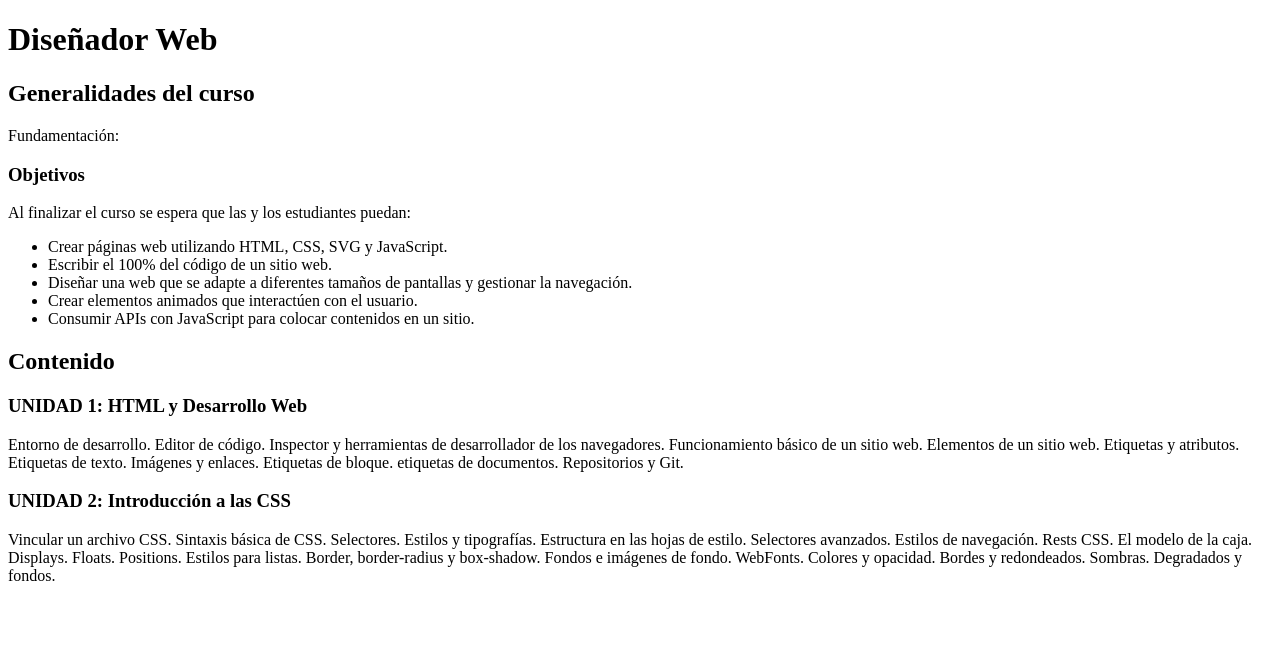
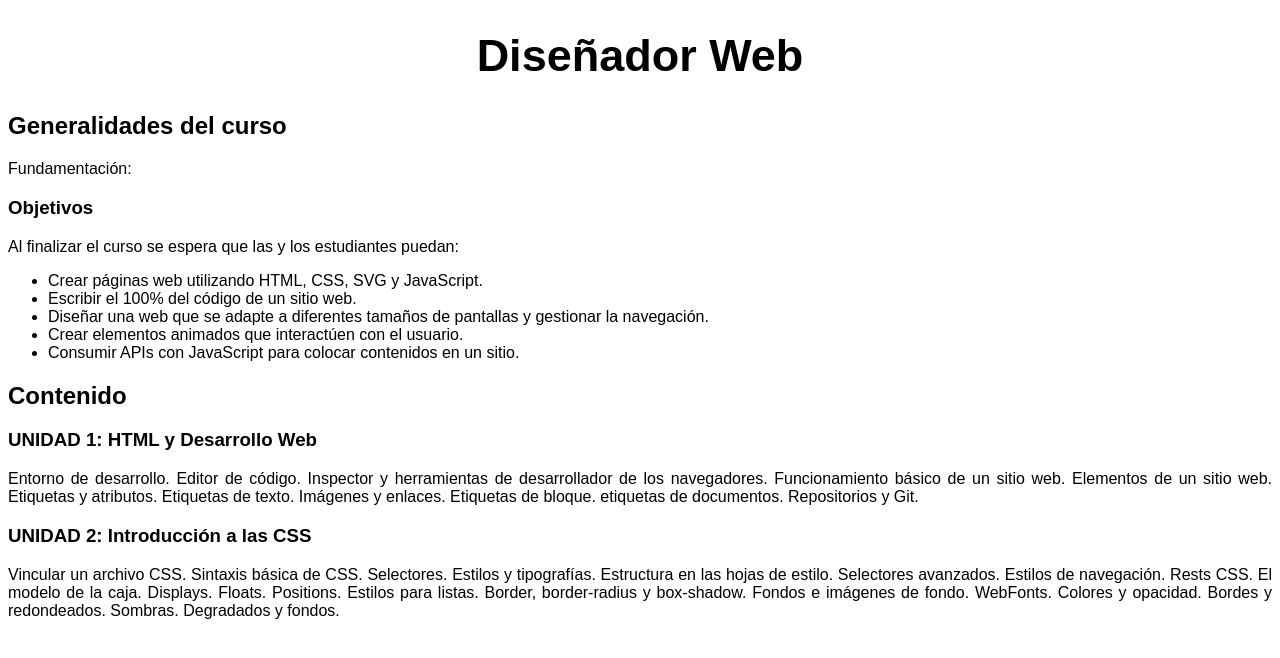
Before and after one commit to alegrediegoo/AlegreDiegoDesarrolloWeb, a plain HTML site: page index.html in a window 1280 px wide. Drawn offline with Linux system fonts and the light colour scheme.

Commit message:
primer commit

```diff
--- a/index.html
+++ b/index.html
@@ -4,13 +4,21 @@
     <meta charset="UTF-8">
     <meta http-equiv="X-UA-Compatible" content="IE=edge">
     <meta name="viewport" content="width=device-width, initial-scale=1.0">
-    <title>Document</title>
+    <title>Mi primer sitio web</title>
+    <style>
+        *{
+            font-family:Arial, sans-serif;
+        }
+        h1{
+            font-size: 45px;
+        }
+    </style>
 </head>
 <body>
 
-    <h1>Diseñador Web</h1>
-    <h2>Generalidades del curso</h2>
-    <p>Fundamentación:</p>
+    <h1 style="text-align:center">Diseñador Web</h1>
+    <h2> Generalidades del curso</h2>
+    <p> Fundamentación:</p>
     <h3>Objetivos</h3>
     <p>Al finalizar el curso se espera que las y los estudiantes puedan:</p>
     <ul>
@@ -22,12 +30,12 @@
     </ul>
     <h2>Contenido</h2>
     <h3>UNIDAD 1: HTML y Desarrollo Web</h3>
-    <p>Entorno de desarrollo. Editor de código. Inspector y herramientas de desarrollador de
+    <p style="text-align:justify">Entorno de desarrollo. Editor de código. Inspector y herramientas de desarrollador de
     los navegadores. Funcionamiento básico de un sitio web. Elementos de un sitio web.
     Etiquetas y atributos. Etiquetas de texto. Imágenes y enlaces. Etiquetas de bloque.
     etiquetas de documentos. Repositorios y Git.</p>
-    <h3>UNIDAD 2: Introducción a las CSS</h3>
-    <p>Vincular un archivo CSS. Sintaxis básica de CSS. Selectores. Estilos y tipografías. Estructura en
+    <h3> UNIDAD 2: Introducción a las CSS</h3>
+    <p style="text-align:justify">Vincular un archivo CSS. Sintaxis básica de CSS. Selectores. Estilos y tipografías. Estructura en
     las hojas de estilo. Selectores avanzados.  Estilos de navegación. Rests CSS. El modelo de la caja.
     Displays. Floats. Positions. Estilos para listas. Border, border-radius y box-shadow.
     Fondos e imágenes de fondo. WebFonts. Colores y opacidad. Bordes y redondeados. Sombras.
```
